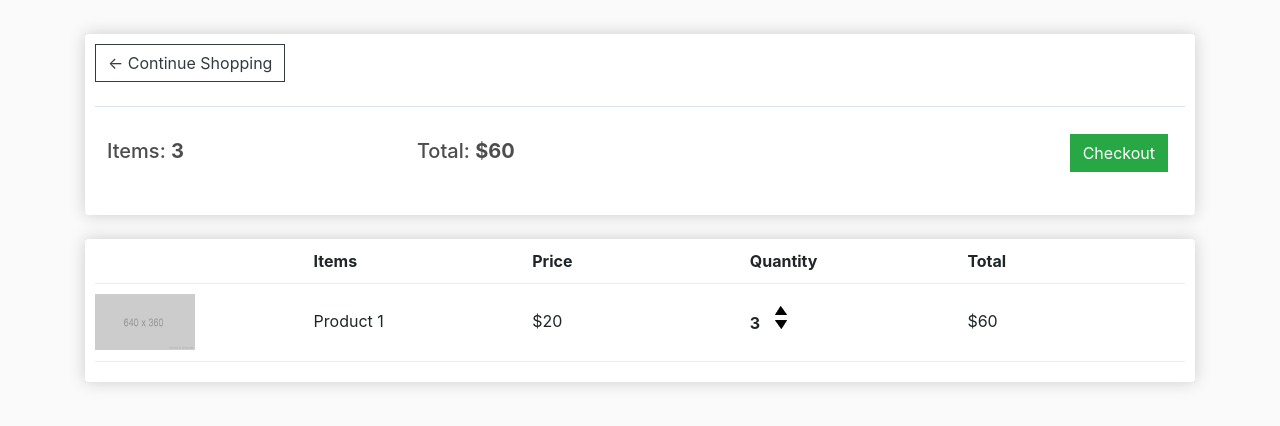
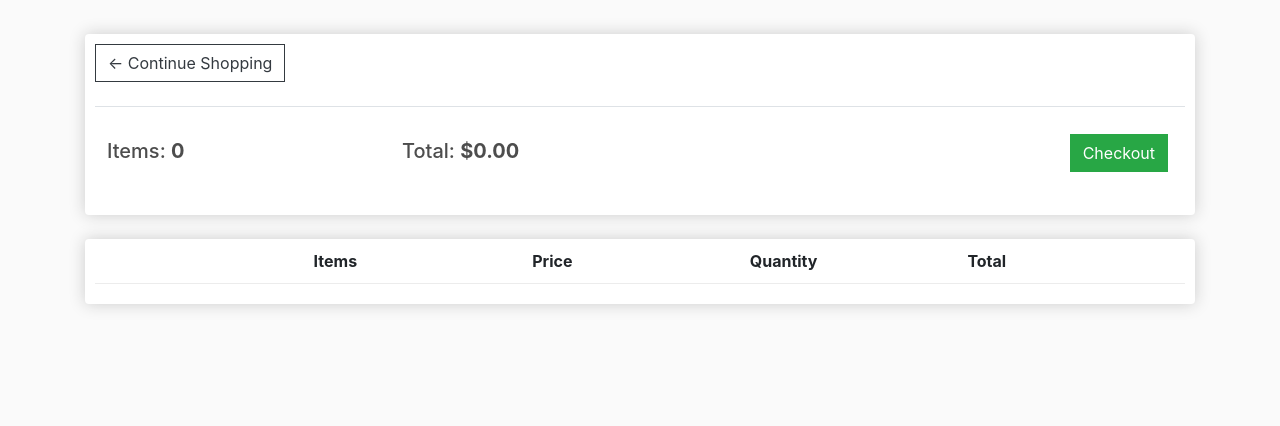
Before and after one commit to Sathya-Narayanan-99/shopp-it, a Django app: page /cart/ in a window 1280 px wide. Shown: the part 62-488 px from the top of the page. Run offline with Django 3.2, Linux system fonts and the light colour scheme; lists and menus that the app fills with data are empty.

Commit message:
render out dynamic data for the cart page

```diff
--- a/static/css/base.css
+++ b/static/css/base.css
@@ -78,7 +78,6 @@ h1,h2,h3,h4,h5,h6{
 	font-weight: 700;
 	padding-right:10px;
 
-
 }
 
 .chg-quantity{
--- a/store/templates/store/cart.html
+++ b/store/templates/store/cart.html
@@ -12,8 +12,8 @@
                 <br>
 
                 <table class="table">
-                    <th><h5 style="margin-top: 20px;">Items: <strong>3</strong></h5></th>
-                    <th><h5 style="margin-top: 20px;">Total: <strong>$60</strong></h5></th>
+                    <th><h5 style="margin-top: 20px;">Items: <strong>{{order.get_cart_items}}</strong></h5></th>
+                    <th><h5 style="margin-top: 20px;">Total: <strong>${{order.get_cart_total|floatformat:2}}</strong></h5></th>
                     <th>
                         <a class="btn btn-success" style="float: right; margin: 5px; margin-top: 15px;" href="{% url 'checkout' %}">
                             Checkout
@@ -33,23 +33,24 @@
                     <div style="flex: 1px;" ><strong>Total</strong></div>
                 </div>
 
+                {% for item in items %}
                 <div class="cart-row" >
                     <div style="flex: 2px;" >
-                        <img class="row-image" src="{% static 'images/ProductTemplate.png' %}" alt="">
+                        <img class="row-image" src="{{item.product.imageURL}}" alt="">
                     </div>
-                    <div style="flex: 2px; margin-top: 15px;" >Product 1</div>
-                    <div style="flex: 1px; margin-top: 15px;" >$20</div>
+                    <div style="flex: 2px; margin-top: 15px;" >{{item.product.name}}</div>
+                    <div style="flex: 1px; margin-top: 15px;" >${{item.product.price|floatformat:2}}</div>
                     <div style="flex: 1px; margin-top: 7px;" >
-                        <p class="quantity">3</p>
+                        <p class="quantity">x{{item.quantity}}</p>
 
                         <div class="quantity">
                             <img class="chg-quantity" src="{% static 'images/arrow-up.png' %}" alt="">
                             <img class="chg-quantity" src="{% static 'images/arrow-down.png' %}" alt="">
                         </div>
                     </div>
-                    <div style="flex: 1px; margin-top: 15px;" >$60</div>
+                    <div style="flex: 1px; margin-top: 15px;" >${{item.get_total}}</div>
                 </div>
-
+                {% endfor %}
             </div>
 
         </div>
--- a/store/views.py
+++ b/store/views.py
@@ -8,7 +8,17 @@ def store(request):
     return render(request,"store/store.html",context)
 
 def cart(request):
-    context = {}
+
+    if request.user.is_authenticated:
+        customer = request.user.customer
+        order, created = Order.objects.get_or_create(customer=customer, complete=False)
+        items = order.orderitem_set.all()
+
+    else:
+        items = []
+        order = {'get_cart_items':0, 'get_cart_total':0}
+
+    context = {'items':items, 'order':order}
     return render(request,"store/cart.html",context)
 
 def checkout(request):
```
Also changed, not shown: store/models.py (+17 -0 lines), db.sqlite3.
